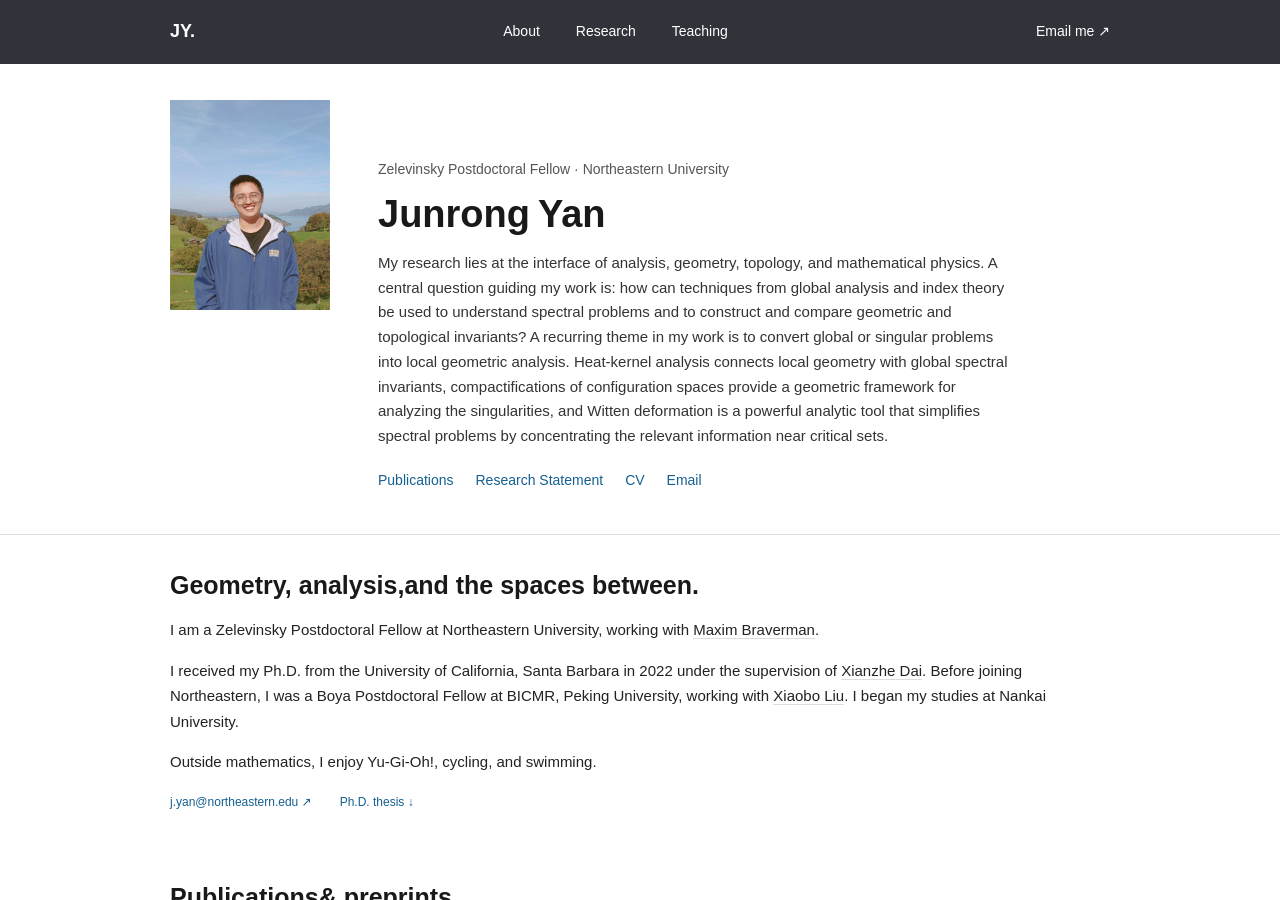
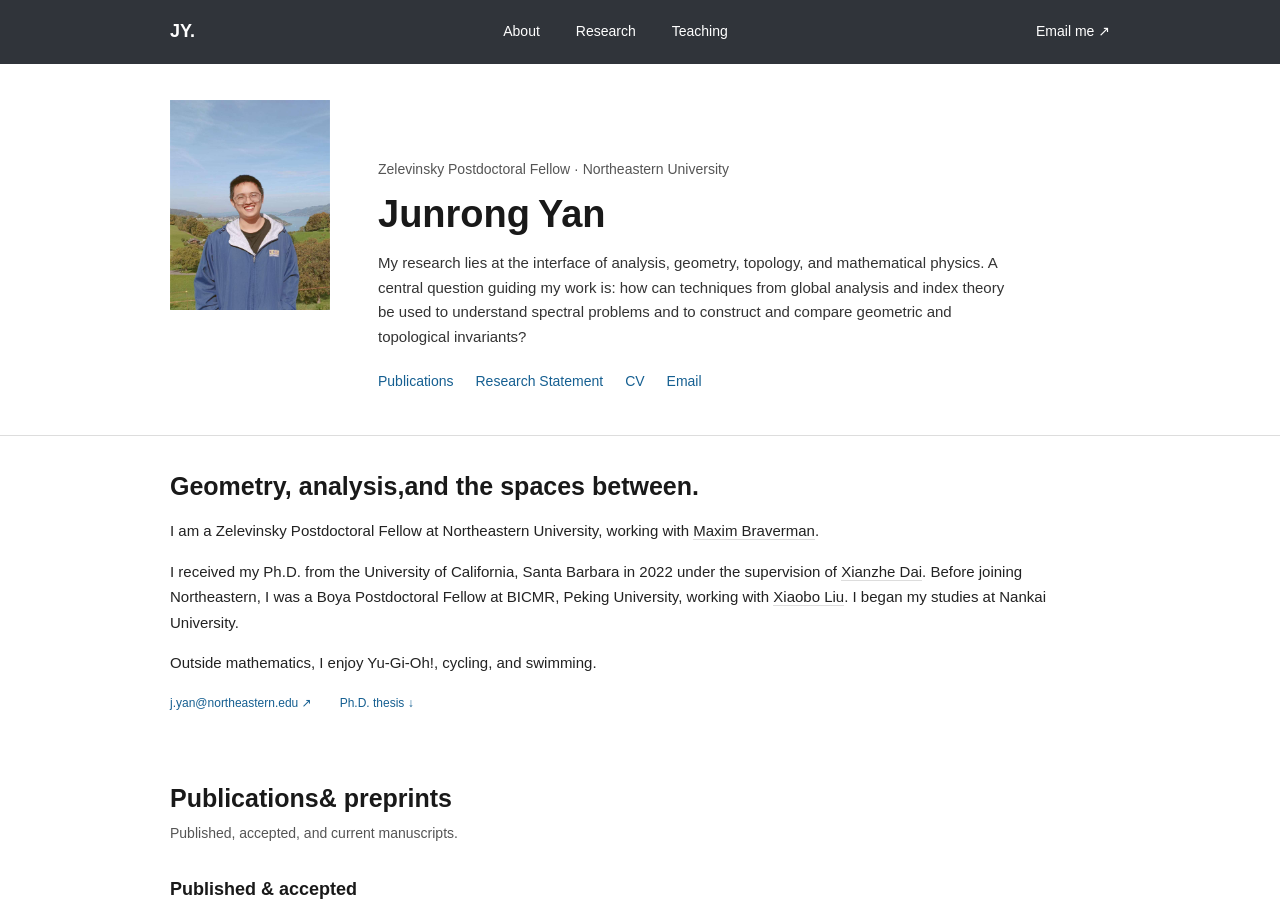
Before and after one commit to j-yan783/j-yan_math.github.io, a Jekyll site: the page index.html, which Jekyll copies as it is, in a window 1280 px wide and 900 px high. Built offline with Jekyll 4.4.1, drawn with Linux system fonts in a browser that asks for light colours.

Commit message:
Update index.html

```diff
--- a/index.html
+++ b/index.html
@@ -10,7 +10,7 @@
 <body>
 <main>
   <header class="site-header"><a class="brand" href="#top" aria-label="Junrong Yan, home">JY<span>.</span></a><nav aria-label="Primary navigation"><a href="#about">About</a><a href="#research">Research</a><a href="#teaching">Teaching</a></nav><a class="nav-contact" href="mailto:j.yan@northeastern.edu">Email me <span>↗</span></a></header>
-  <section class="hero" id="top"><div class="hero-copy"><p class="eyebrow">Zelevinsky Postdoctoral Fellow · Northeastern University</p><h1>Junrong<br><em>Yan</em></h1><p class="lead">My research lies at the interface of analysis, geometry, topology, and mathematical physics. A central question guiding my work is: how can techniques from global analysis and index theory be used to understand spectral problems and to construct and compare geometric and topological invariants? A recurring theme in my work is to convert global or singular problems into local geometric analysis.  Heat-kernel analysis connects local geometry with global spectral invariants, compactifications of configuration spaces provide a geometric framework for analyzing the singularities, and Witten deformation is a powerful analytic tool that simplifies spectral problems by concentrating the relevant information near critical sets. </p><div class="hero-actions"><a class="button primary" href="#research">Publications</a><a class="button text" href="Research_Statement .pdf">Research Statement</a><a class="button text" href="CV(2026 New).pdf">CV</a><a class="button text" href="mailto:j.yan@northeastern.edu">Email</a></div></div><aside class="profile-card" aria-label="Current appointment">
+  <section class="hero" id="top"><div class="hero-copy"><p class="eyebrow">Zelevinsky Postdoctoral Fellow · Northeastern University</p><h1>Junrong<br><em>Yan</em></h1><p class="lead">My research lies at the interface of analysis, geometry, topology, and mathematical physics. A central question guiding my work is: how can techniques from global analysis and index theory be used to understand spectral problems and to construct and compare geometric and topological invariants?  </p><div class="hero-actions"><a class="button primary" href="#research">Publications</a><a class="button text" href="Research_Statement .pdf">Research Statement</a><a class="button text" href="CV(2026 New).pdf">CV</a><a class="button text" href="mailto:j.yan@northeastern.edu">Email</a></div></div><aside class="profile-card" aria-label="Current appointment">
       <img
         class="portrait"
         src="微信图片_20231010235505.jpg"
```
